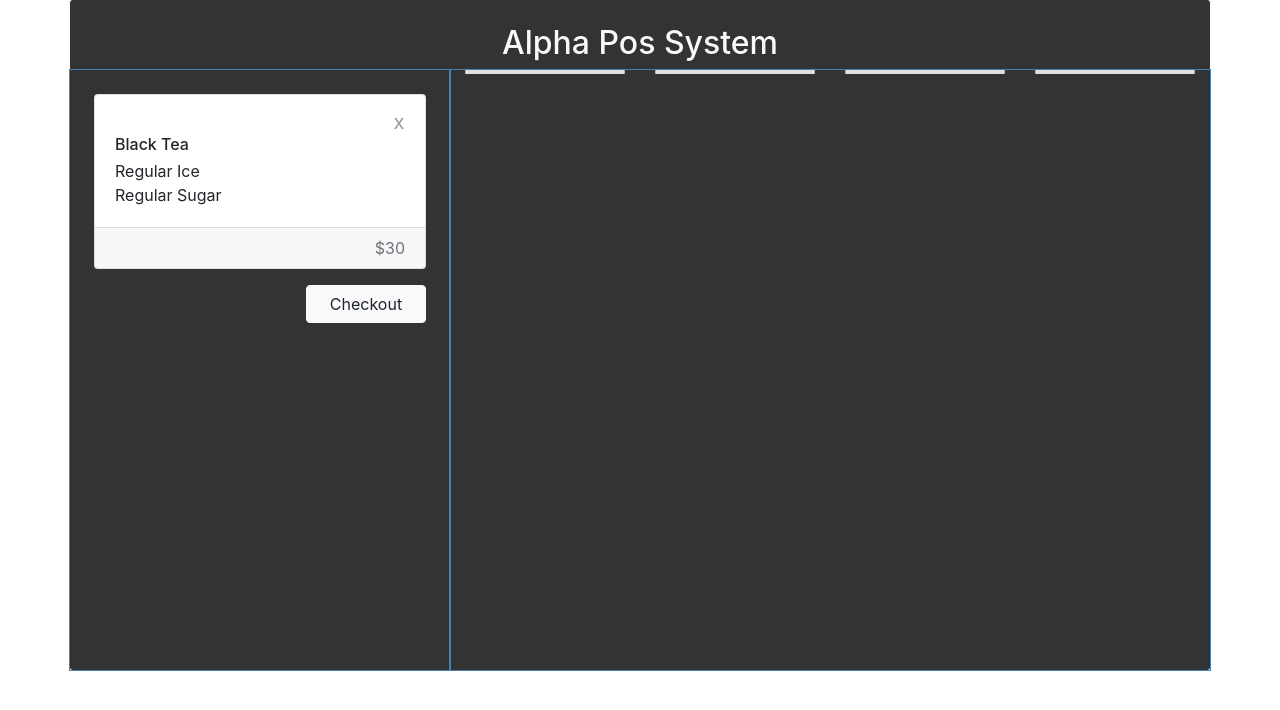
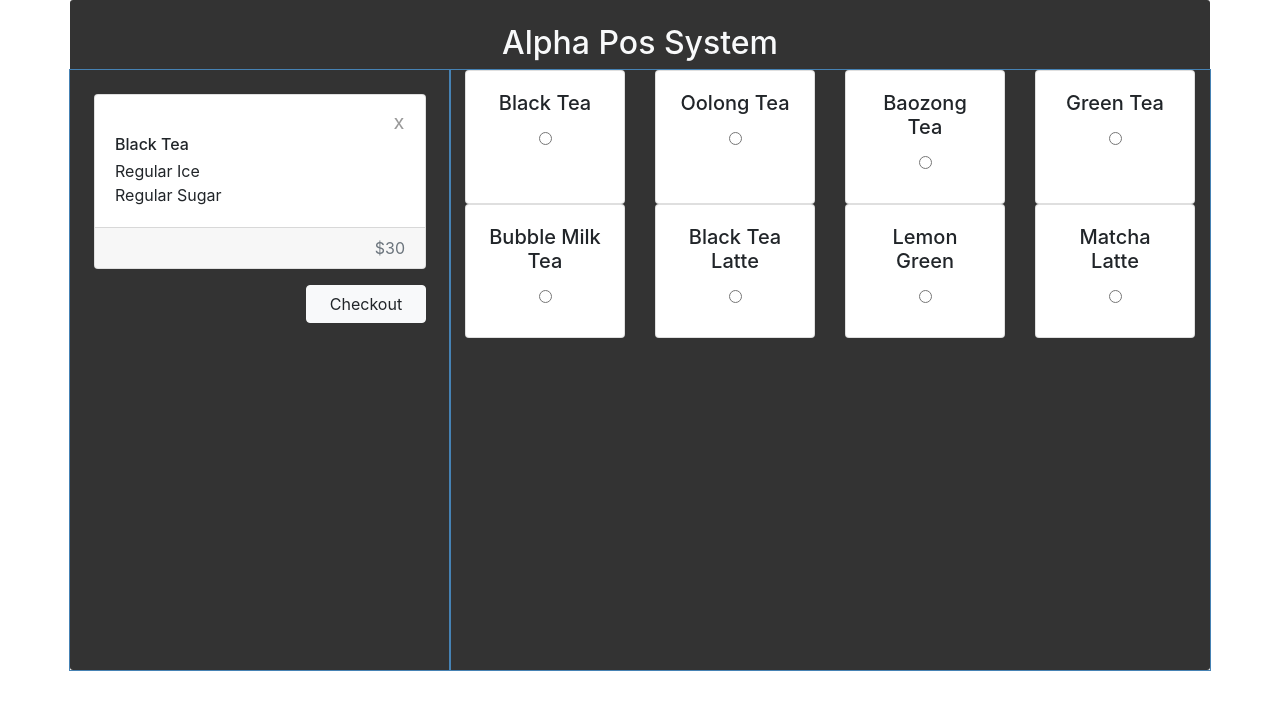
Before and after one commit to syeh1803/POS-system, a plain HTML site: page index.html in a window 1280 px wide. Drawn offline with nearby package versions, Linux system fonts and the light colour scheme.

Commit message:
Add item of drinks in card component

```diff
--- a/index.html
+++ b/index.html
@@ -45,17 +45,57 @@
                 <section class="menu">
                     <!-- first row of menu -->
                     <div class="card-deck">
-                        <div class="card text-center"></div>
-                        <div class="card text-center"></div>
-                        <div class="card text-center"></div>
-                        <div class="card text-center"></div>
+                        <div class="card text-center">
+                            <label class="card-body">
+                                <h5 class="card-title">Black Tea</h5>
+                                <input type="radio" name="drink" value="Black Tea">
+                            </label>
+                        </div>
+                        <div class="card text-center">
+                            <label class="card-body">
+                                <h5 class="card-title">Oolong Tea</h5>
+                                <input type="radio" name="drink" value="Oolong Tea">
+                            </label>
+                        </div>
+                        <div class="card text-center">
+                            <label class="card-body">
+                                <h5 class="card-title">Baozong Tea</h5>
+                                <input type="radio" name="drink" value="Baozong Tea">
+                            </label>
+                        </div>
+                        <div class="card text-center">
+                            <label class="card-body">
+                                <h5 class="card-title">Green Tea</h5>
+                                <input type="radio" name="drink" value="Green Tea">
+                            </label>
+                        </div>
                     </div>
                     <!-- second row of menu -->
                     <div class="card-deck">
-                        <div class="card text-center"></div>
-                        <div class="card text-center"></div>
-                        <div class="card text-center"></div>
-                        <div class="card text-center"></div>
+                        <div class="card text-center">
+                            <label class="card-body">
+                                <h5 class="card-title">Bubble Milk Tea</h5>
+                                <input type="radio" name="drink" value="Bubble Milk Tea">
+                            </label>
+                        </div>
+                        <div class="card text-center">
+                            <label class="card-body">
+                                <h5 class="card-title">Black Tea Latte</h5>
+                                <input type="radio" name="drink" value="Black Tea Latte">
+                            </label>
+                        </div>
+                        <div class="card text-center">
+                            <label class="card-body">
+                                <h5 class="card-title">Lemon Green</h5>
+                                <input type="radio" name="drink" value="Lemon Green">
+                            </label>
+                        </div>
+                        <div class="card text-center">
+                            <label class="card-body">
+                                <h5 class="card-title">Matcha Latte</h5>
+                                <input type="radio" name="drink" value="Matcha Latte">
+                            </label>
+                        </div>
                     </div>
                 </section>
             </div><!-- right side menu -->
--- a/style.css
+++ b/style.css
@@ -23,3 +23,11 @@
     background-color: rgba(0, 0, 0, 0.8);
     border-radius: 3px;
 }
+
+.menu .card-body {
+    cursor: pointer;
+}
+
+.menu .card:hover {
+  box-shadow: 0px 0px 10px 1px rgba(255,255,255,0.8);
+}
```
